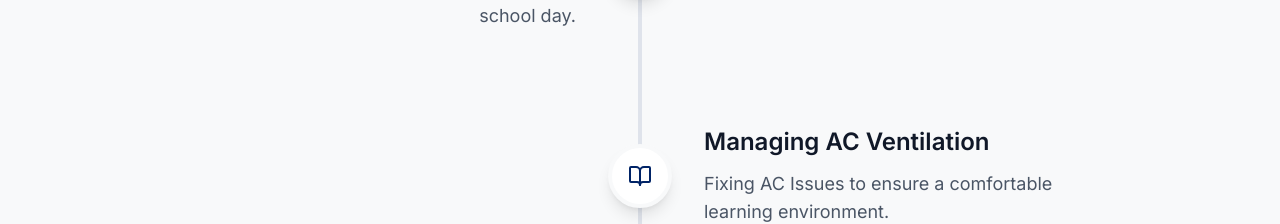
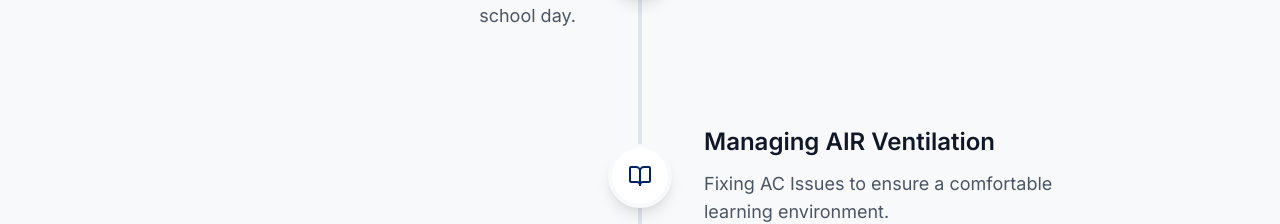
Before and after one commit to neelpatel143/VoteForPari, a React (Vite) app: page / in a window 1280 px wide. Shown: the part 4166-4390 px from the top of the page. Built offline with nearby package versions, Linux system fonts and the light colour scheme; no server answers.

Commit message:
Update Promises.tsx

```diff
--- a/src/components/Promises.tsx
+++ b/src/components/Promises.tsx
@@ -5,7 +5,7 @@ import { BookOpen, Coffee, Megaphone, ShieldCheck } from 'lucide-react';
 const promises = [
   { icon: <Megaphone />, title: "Open Conversations", desc: "Any student can approach me with their ideas, concerns, or feedback at any time." },
   { icon: <Coffee />, title: "Improved Water Access", desc: "Ensuring all students have access to clean, refreshing water throughout the school day." },
-  { icon: <BookOpen />, title: "Managing AC Ventilation", desc: "Fixing AC Issues to ensure a comfortable learning environment." },
+  { icon: <BookOpen />, title: "Managing AIR Ventilation", desc: "Fixing AC Issues to ensure a comfortable learning environment." },
   { icon: <ShieldCheck />, title: "Basic Classroom Facilities", desc: "Ensuring all classrooms have the essential facilities needed for effective learning." },
 ];
 
```
